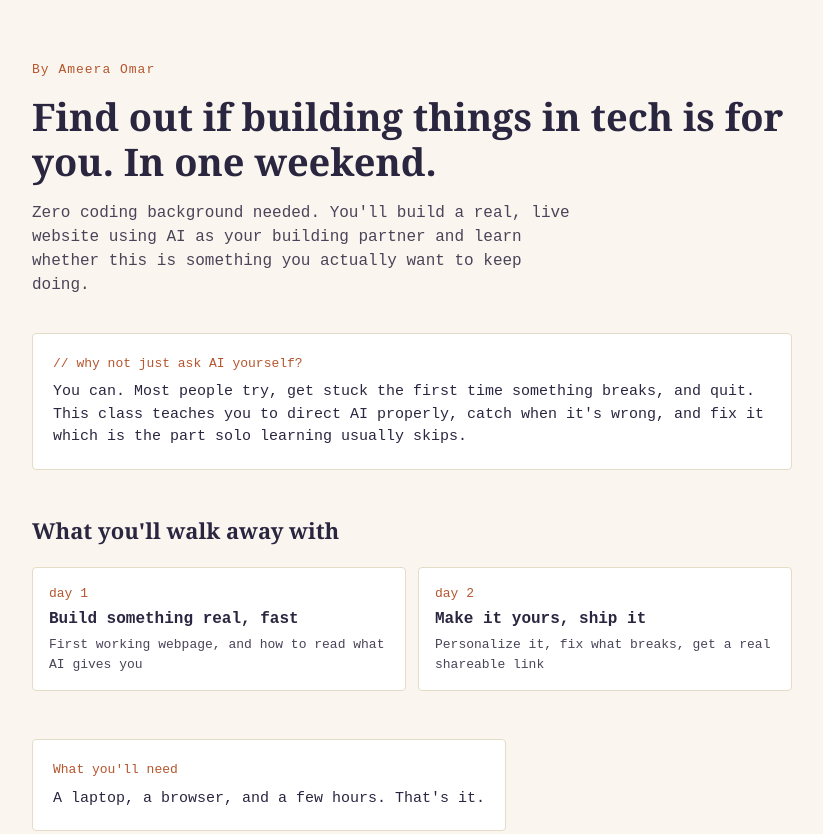
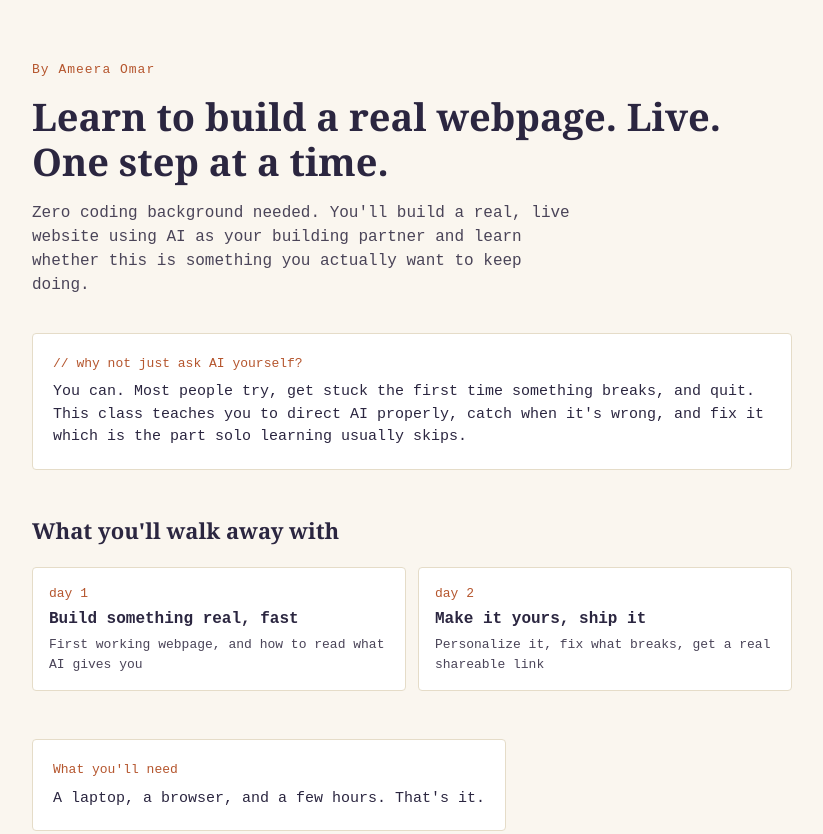
Before and after one commit to ameeraomar335-blip/Tech-Academy, a plain HTML site: page index.html in a window 1280 px wide. Shown: the top 834 px of the page, without its empty margins (228-1051 px from the left). Drawn offline with Linux system fonts and the light colour scheme.

Commit message:
Update index.html

```diff
--- a/index.html
+++ b/index.html
@@ -12,7 +12,7 @@
     <div style="font-size: 13px; color: #B5562E; letter-spacing: 1px;">By Ameera Omar</div>
 
     <h1 style="font-family: Georgia, serif; font-size: 38px; color: #2B2640; margin: 14px 0 10px; line-height: 1.2;">
-      Find out if building things in tech is for you. In one weekend.
+      Learn to build a real webpage. Live. One step at a time.
     </h1>
 
     <p style="font-size: 16px; color: #4A4458; max-width: 540px;">
```
